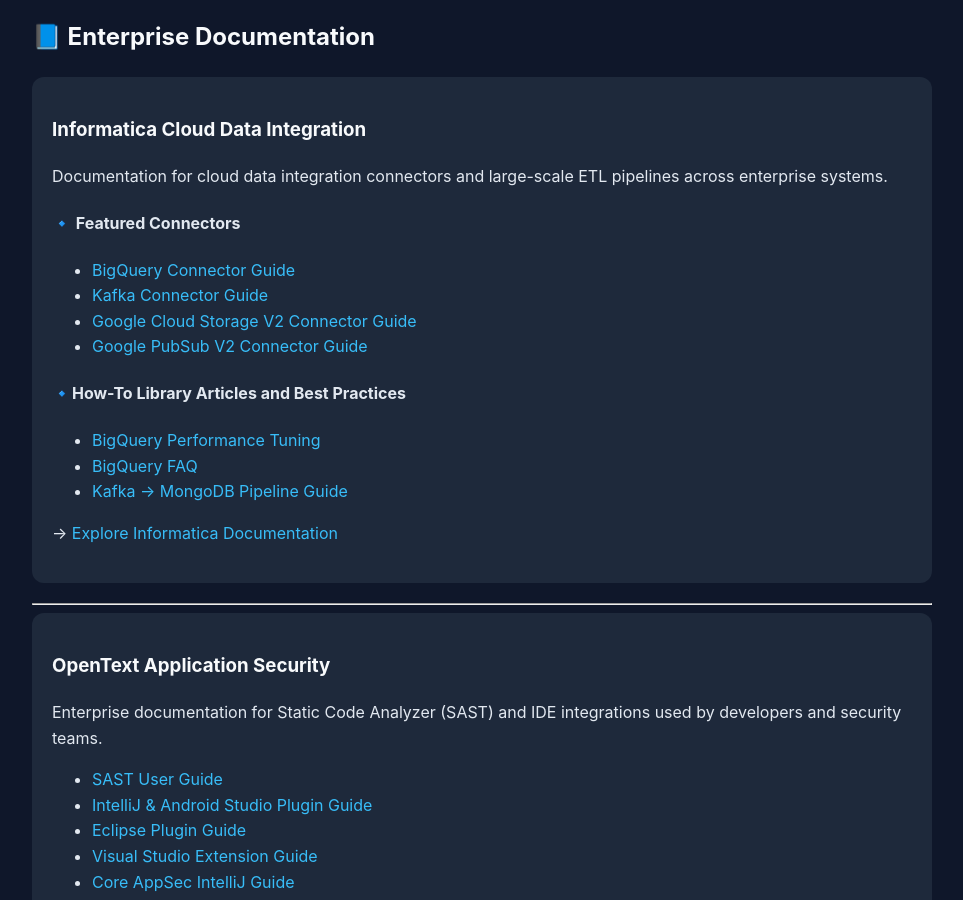
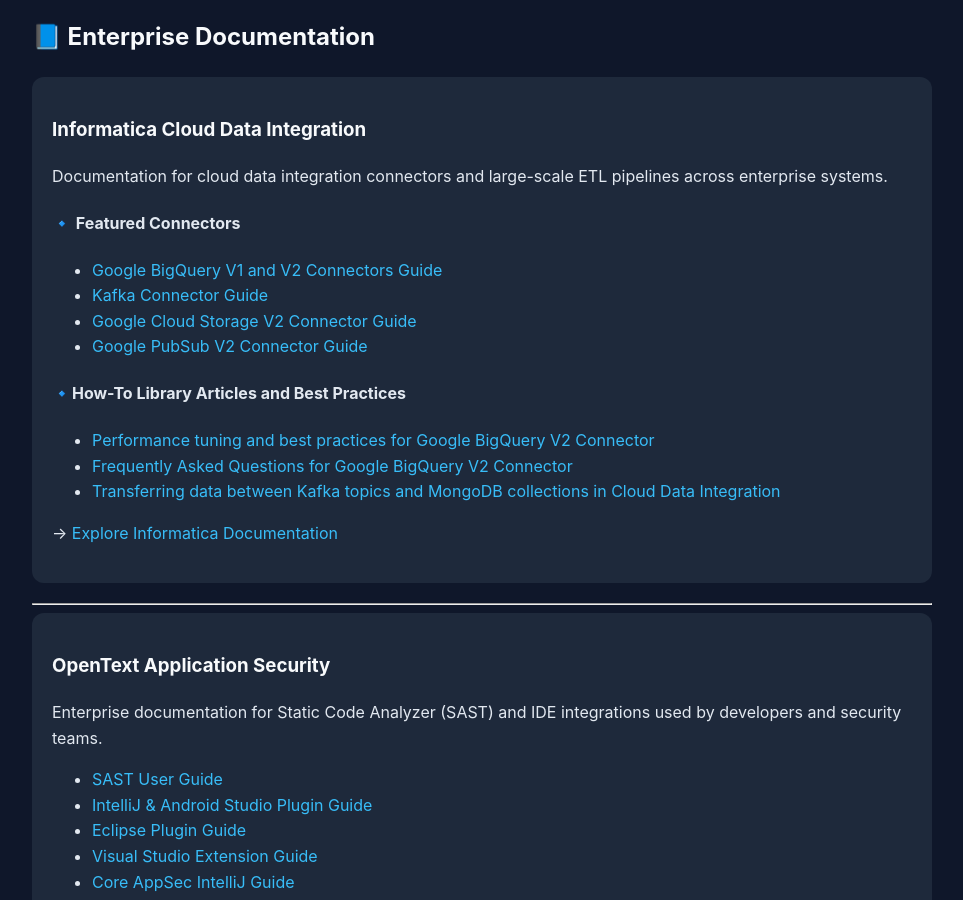
Before and after one commit to anupamsanu94/anupam-nayak-portfolio, a Jekyll site: the page built from index.md, in a window 1280 px wide and 900 px high, scrolled down 428 px. Shown: the whole window, without its empty margins (158-1121 px from the left). Built offline with Jekyll 4.4.1, drawn with Linux system fonts in a browser that asks for light colours.

Commit message:
Update index.md

```diff
--- a/index.md
+++ b/index.md
@@ -23,7 +23,7 @@ title: Anupam Nayak
 
 <h4>🔹 Featured Connectors</h4>
 <ul>
-  <li><a href="https://docs.informatica.com/integration-cloud/data-integration-connectors/current-version/google-bigquery-connectors.html">BigQuery Connector Guide</a></li>
+  <li><a href="https://docs.informatica.com/integration-cloud/data-integration-connectors/current-version/google-bigquery-connectors.html">Google BigQuery V1 and V2 Connectors Guide</a></li>
   <li><a href="https://docs.informatica.com/integration-cloud/data-integration-connectors/current-version/kafka-connector.html">Kafka Connector Guide</a></li>
   <li><a href="https://docs.informatica.com/integration-cloud/data-integration-connectors/current-version/google-cloud-storage-v2-connector.html">Google Cloud Storage V2 Connector Guide</a></li>
   <li><a href="https://docs.informatica.com/integration-cloud/data-integration-connectors/current-version/google-pubsub-v2-connector.html">Google PubSub V2 Connector Guide</a></li>
@@ -31,9 +31,9 @@ title: Anupam Nayak
 
 <h4>🔹How-To Library Articles and Best Practices</h4>
 <ul>
-  <li><a href="https://docs.informatica.com/integration-cloud/data-integration-connectors/h2l/1601-performance-tuning-and-best-practices-for-google-bigquery-v/abstract.html">BigQuery Performance Tuning</a></li>
-  <li><a href="https://docs.informatica.com/integration-cloud/data-integration-connectors/h2l/1669-frequently-asked-questions-for-google-bigquery-v2-connector/abstract.html">BigQuery FAQ</a></li>
-  <li><a href="https://docs.informatica.com/integration-cloud/data-integration-connectors/h2l/1429-transferring-data-between-kafka-topics-and-mongodb-collecti/abstract.html">Kafka → MongoDB Pipeline Guide</a></li>
+  <li><a href="https://docs.informatica.com/integration-cloud/data-integration-connectors/h2l/1601-performance-tuning-and-best-practices-for-google-bigquery-v/abstract.html">Performance tuning and best practices for Google BigQuery V2 Connector</a></li>
+  <li><a href="https://docs.informatica.com/integration-cloud/data-integration-connectors/h2l/1669-frequently-asked-questions-for-google-bigquery-v2-connector/abstract.html">Frequently Asked Questions for Google BigQuery V2 Connector</a></li>
+  <li><a href="https://docs.informatica.com/integration-cloud/data-integration-connectors/h2l/1429-transferring-data-between-kafka-topics-and-mongodb-collecti/abstract.html">Transferring data between Kafka topics and MongoDB collections in Cloud Data Integration</a></li>
 </ul>
 
 <p>→ <a href="{{ site.baseurl }}/work/informatica.html">Explore Informatica Documentation</a></p>
```
